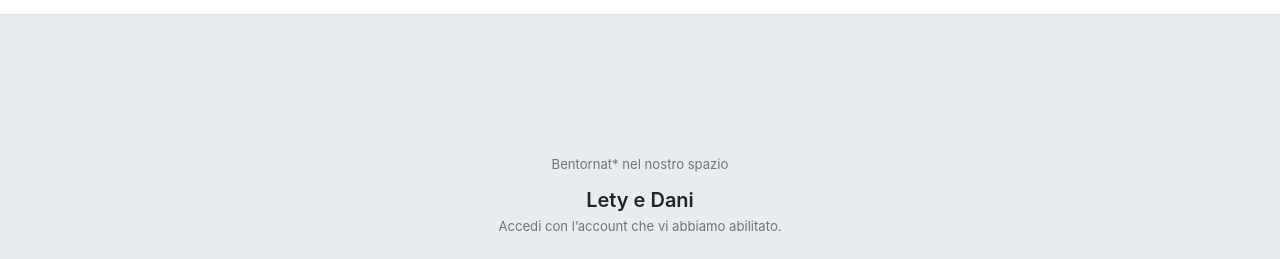
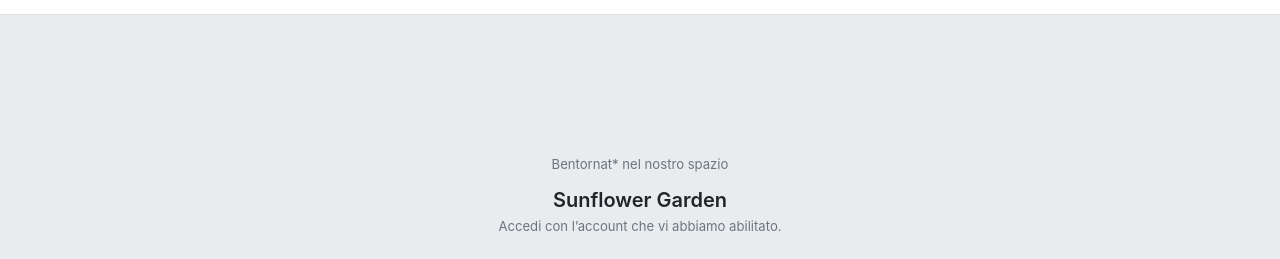
Before and after one commit to DanieleCascio-dev/lety-e-dani, a Vue app: page /login in a window 1280 px wide. Shown: the top 259 px of the page. Built offline with nearby package versions, Linux system fonts and the light colour scheme; no server answers.

Commit message:
fix nome sito

```diff
--- a/index.html
+++ b/index.html
@@ -5,13 +5,13 @@
     <script>
       (function () {
         try {
-          var k = 'lety-dani:ui-theme';
+          var k = "sunflower-garden:ui-theme";
           document.documentElement.dataset.theme =
-            localStorage.getItem(k) === 'sunflower-blackcat'
-              ? 'sunflower-blackcat'
-              : 'bootstrap';
+            localStorage.getItem(k) === "sunflower-blackcat"
+              ? "sunflower-blackcat"
+              : "bootstrap";
         } catch (e) {
-          document.documentElement.dataset.theme = 'bootstrap';
+          document.documentElement.dataset.theme = "bootstrap";
         }
       })();
     </script>
@@ -22,7 +22,7 @@
       content="width=device-width, initial-scale=1.0, viewport-fit=cover"
     />
     <meta name="theme-color" content="#0d6efd" />
-    <title>Lety e Dani</title>
+    <title>Sunflower Garden</title>
   </head>
   <body>
     <div id="app"></div>
--- a/src/views/HomeView.vue
+++ b/src/views/HomeView.vue
@@ -14,9 +14,11 @@ import NavTodoIcon from "@/components/icons/NavTodoIcon.vue";
     >
       <div class="home-hero mb-3 mb-sm-4">
         <p class="text-secondary small mb-2 mb-sm-3 lh-sm px-1 home-welcome">
-          Benvenut* nel nostro magico spazio!
+          Benvenut* nel nostro giardino!
         </p>
-        <h1 class="h5 fw-semibold mb-0 text-body home-title">Lety e Dani</h1>
+        <h1 class="h5 fw-semibold mb-0 text-body home-title">
+          Sunflower Garden
+        </h1>
       </div>
       <ul class="list-unstyled d-grid gap-2 mb-0">
         <li>
--- a/src/views/LoginView.vue
+++ b/src/views/LoginView.vue
@@ -62,7 +62,7 @@ async function onSubmit() {
         <p class="text-secondary small mb-2 mb-sm-3 lh-sm px-1 login-welcome">
           Bentornat* nel nostro spazio
         </p>
-        <h1 class="h5 fw-semibold mb-1 text-body">Lety e Dani</h1>
+        <h1 class="h5 fw-semibold mb-1 text-body">Sunflower Garden</h1>
         <p class="text-secondary small mb-0">Accedi con l’account che vi abbiamo abilitato.</p>
       </div>
 
--- a/vite.config.ts
+++ b/vite.config.ts
@@ -35,10 +35,10 @@ export default defineConfig(({ mode }) => {
           'android_512.png',
         ],
         manifest: {
-          name: 'Lety e Dani',
-          short_name: 'Lety e Dani',
+          name: 'Sunflower Garden',
+          short_name: 'Sunflower Garden',
           description:
-            'Lista spesa, todo, wishlist e altro per Lety e Dani.',
+            'Lista spesa, todo, desideri e altro — Sunflower Garden.',
           lang: 'it',
           start_url: '/',
           scope: '/',
```
Lines whose indentation alone changed are shown as unchanged.
